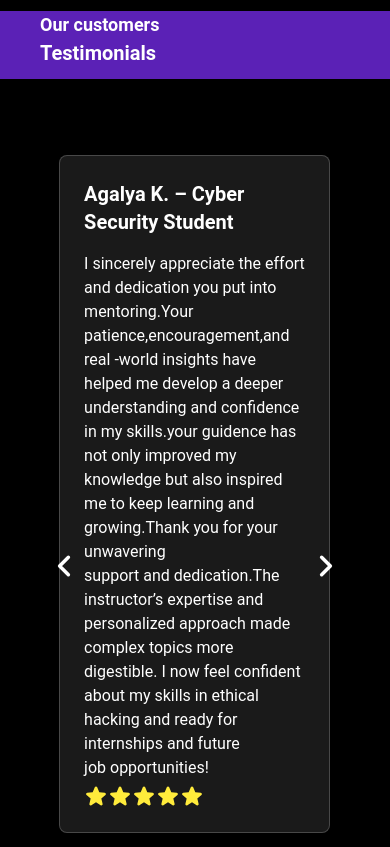
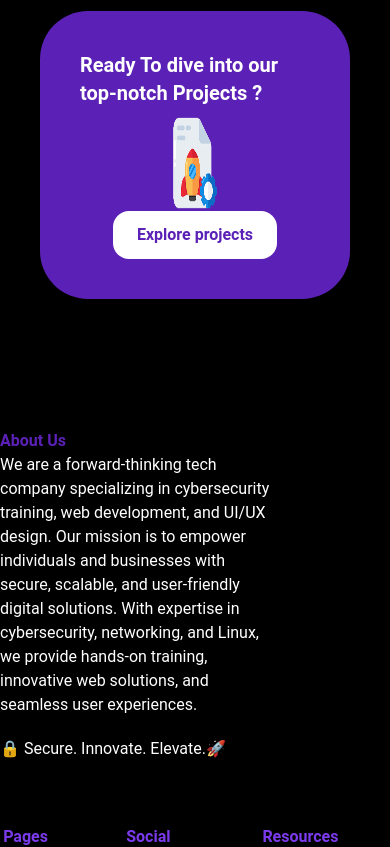
Before and after one commit to codingisf/cyberweep, a React (Vite) app: page /home in a window 390 px wide. Shown: the part 5320-6167 px from the top of the page. Built offline with nearby package versions, Linux system fonts and the light colour scheme.

Commit message:
Update Homepage.jsx

```diff
--- a/src/Pages/Homepage.jsx
+++ b/src/Pages/Homepage.jsx
@@ -1,61 +1,12 @@
 import Footer from "../Components/Footer";
-import { Carousel } from "@material-tailwind/react";
-import { StarIcon } from "@heroicons/react/24/solid";
+
 
 const muzamil = "/muzamil.jpg";
-const explore_project = "/explore-project.png";
+export const explore_project = "/explore-project.png";
 const bulb = "/bulb.png";
 const group = "/Group.png";
 const money = "/money.png";
 
-const testimonials = [
-  {
-    name: "Vishnu Prasath",
-    role: "Computer Science Student",
-    text: "This course was exceptionally well-structured, covering both fundamental and advanced topics with a strong practical focus. The mentor demonstrated deep expertise, providing clear explanations and real-world applications that enhanced my understanding. Hands-on labs, live demonstrations, and case studies made complex concepts easier to grasp. The course not only strengthened my technical skills but also emphasized ethical responsibility in cybersecurity practices. I highly recommend this course to anyone looking to advance their skills in ethical hacking and security.",
-  },
-  {
-    name: "Agalya K.",
-    role: "Cyber Security Student",
-    text: "I sincerely appreciate the effort and dedication you put into mentoring.Your patience,encouragement,and real -world insights have helped me develop a deeper understanding and confidence in my skills.your guidence has not only improved my knowledge but also inspired me to keep learning and growing.Thank you for your unwavering support and dedication.The instructor’s expertise and personalized approach made complex topics more digestible. I now feel confident about my skills in ethical hacking and ready for internships and future job opportunities!",
-  },
-  {
-    name: "Vincent Durai M.",
-    role: "Artificial Intelligence And Machine Learning Major",
-    text: "I personally got addicted in cyber security because of my mentor's training session .The training sessions were extremely informative, covering everything from vulnerability analysis to advanced cybersecurity techniques. The mentor’s expertise and personalized approach made complex topics more digestible. I now feel confident about my skills in ethical hacking and ready for internships and future job opportunities.I wish that i could learn more informations about cyber security from you and thankyou for guiding me and for keeping me as a part in your team.I will try my level best!",
-  },
-  {
-    name: "Kavitha.B",
-    role: "Cybersecurity Major",
-    text: "The cybersecurity course was highly informative and well-structured, covering essential topics such as ethical hacking, encryption, and . The practical hands-on sessions provided a clear understanding of real-world cybersecurity challenges and solutions. A special mention to the mentor, whose expertise and guidance made the learning experience even more enriching. Their ability to simplify complex concepts, provide real-life examples, and engage students through interactive sessions was remarkable. The mentor’s dedication, continuous support, and encouragement helped build both knowledge and confidence in cybersecurity. Overall, this course has significantly enhanced my understanding of cybersecurity principles and tools, preparing me to tackle future challenges in this field",
-  },
-  {
-    name: "Kavya Dharshini. R.U",
-    role: "cyber security major",
-    text: "I found this course to be an excellent supplement to my academic studies.This course challenged me to think critically and creatively about cybersecurity. The mentor's emphasis on problem-solving and critical thinking was invaluable.This course helped me develop practical skills that I can apply directly to my future career. The labs on network security and intrusion detection were particularly relevant to my interests.The instructor's industry connections and career guidance were also very helpful. I highly recommend this course to any cybersecurity student looking to gain a competitive edge.",
-  },
-  {
-    name: "Chidhu.T",
-    role: "Cyber security Student",
-    text: "I started this program with little knowledge of cybersecurity, but now I feel confident in my skills. The structured curriculum, industry insights, and career advice have prepared me to take on the real-world challenges of IT security. This course has been a game-changer for my academic and career goals!.Best Learning Experience – I gained a strong grasp of ethical hacking techniques through this course. The real-world examples, interactive labs, and mentor’s clear explanations made it one of the most valuable learning experiences I’ve had in cybersecurity.",
-  },
-];
-
-const TestimonialCard = ({ name, role, text }) => (
-  <div className="bg-white/10 shadow-xl rounded-lg overflow-hidden hover:shadow-2xl backdrop-blur-lg border border-white/20 p-6 lg:max-w-[70%] max-w-[80%] self-center py-auto my-auto">
-    <h3 className="text-xl font-semibold text-white mb-4">
-      {name} – {role}
-    </h3>
-    <p className="text-white">{text}</p>
-    <div className="flex mt-1">
-      <StarIcon className="w-6 h-6 text-yellow-500" />
-      <StarIcon className="w-6 h-6 text-yellow-500" />
-      <StarIcon className="w-6 h-6 text-yellow-500" />
-      <StarIcon className="w-6 h-6 text-yellow-500" />
-      <StarIcon className="w-6 h-6 text-yellow-500" />
-    </div>
-  </div>
-);
 
 function Homepage() {
   return (
@@ -372,36 +323,11 @@ function Homepage() {
         </div>
 
         {/* section - 6 */}
-        <section className="relative lg:h-[88vh] bg-cover bg-center">
-          <section className="bg-violet-800">
-            <h1 className=" lg:text-xl text-lg font-semibold mt-10 pl-10">
-              Our customers
-            </h1>
-            <p className="lg:text-4xl text-xl font-semibold pl-10 pb-3">
-              Testimonials
-            </p>
-          </section>
 
-          {/* card Container */}
-
-          <section className="py-14 h-full flex items-center justify-center">
-            <div className="container mx-auto px-4 w-[95%]">
-              <div className="flex justify-center items-center">
-                <Carousel className="w-full py-5" autoplay={true} loop={true}>
-                  {testimonials.map((t, i) => (
-                    <div key={i} className="flex justify-center">
-                      <TestimonialCard {...t} />
-                    </div>
-                  ))}
-                </Carousel>
-              </div>
-            </div>
-          </section>
-        </section>
 
         {/* section - 7 */}
-        <section className="relative h-[40vh] px-10 mt-10">
-          <div className="min-h-52 bg-violet-800 mx-auto rounded-[3rem] outline outline-8 outline-gray-800 p-10 flex flex-col justify-evenly">
+        <section className="relative h-[40vh] px-10 my-10">
+          <div className="min-h-52 bg-violet-800 mx-auto rounded-[3rem] p-10 flex flex-col justify-evenly">
             <div className="flex lg:flex-row flex-col justify-evenly w-full">
               <div className="left lg:w-[70%] my-auto">
                 <h1 className="text-xl lg:text-4xl font-semibold text-white">
@@ -413,7 +339,7 @@ function Homepage() {
               </div>
             </div>
             <div className="mx-auto">
-              <button className="max-w-22 px-6 py-3 rounded-xl bg-violet-900 text-white hover:rounded-none transition-all">
+              <button className="max-w-22 px-6 py-3 font-bold rounded-2xl text-violet-800 bg-white hover:rounded-none transition-all">
                 Explore projects
               </button>
             </div>
```
